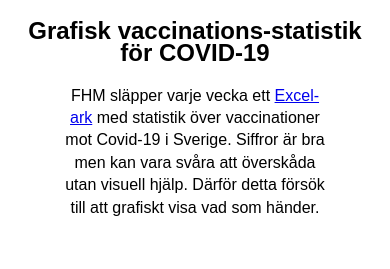
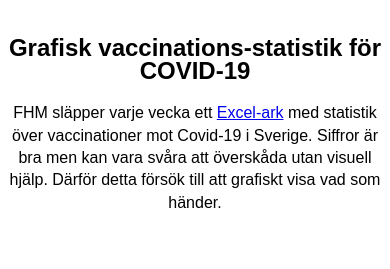
Before and after one commit to dettmar/dettmar.github.io, a plain HTML site: page covid/index.html in a window 390 px wide. Shown: the top 269 px of the page. Drawn offline with nearby package versions, Linux system fonts and the light colour scheme; no server answers; a script that the page names is missing; a web font is replaced by a local one.

Commit message:
Css mobile fix

```diff
--- a/covid/index.html
+++ b/covid/index.html
@@ -54,8 +54,11 @@
 			}
 			@media only screen and (max-width: 480px) {
 				#main {
-					width: 90%;
-					margin: 5% 5%;
+					width: 100%;
+					margin: 10% 0%;
+				}
+				p {
+					margin: 1em 0%;
 				}
 			}
 		</style>
```
